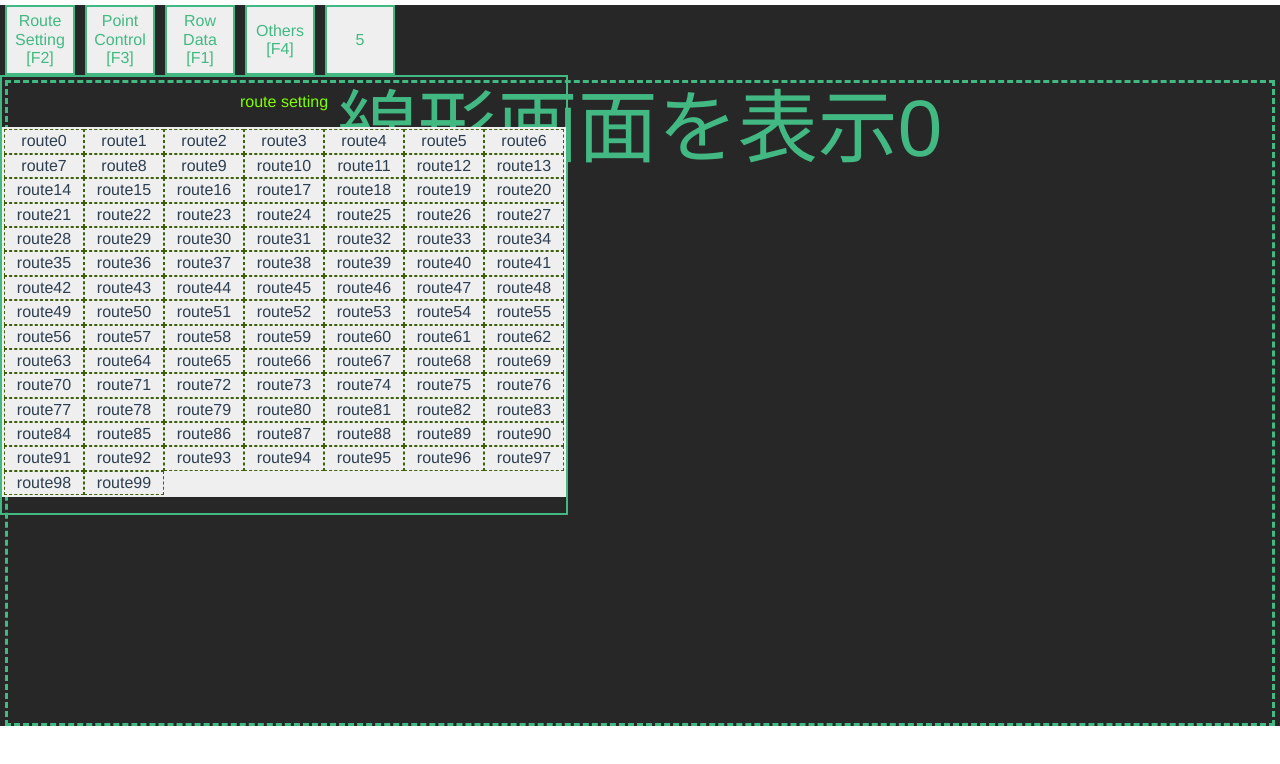
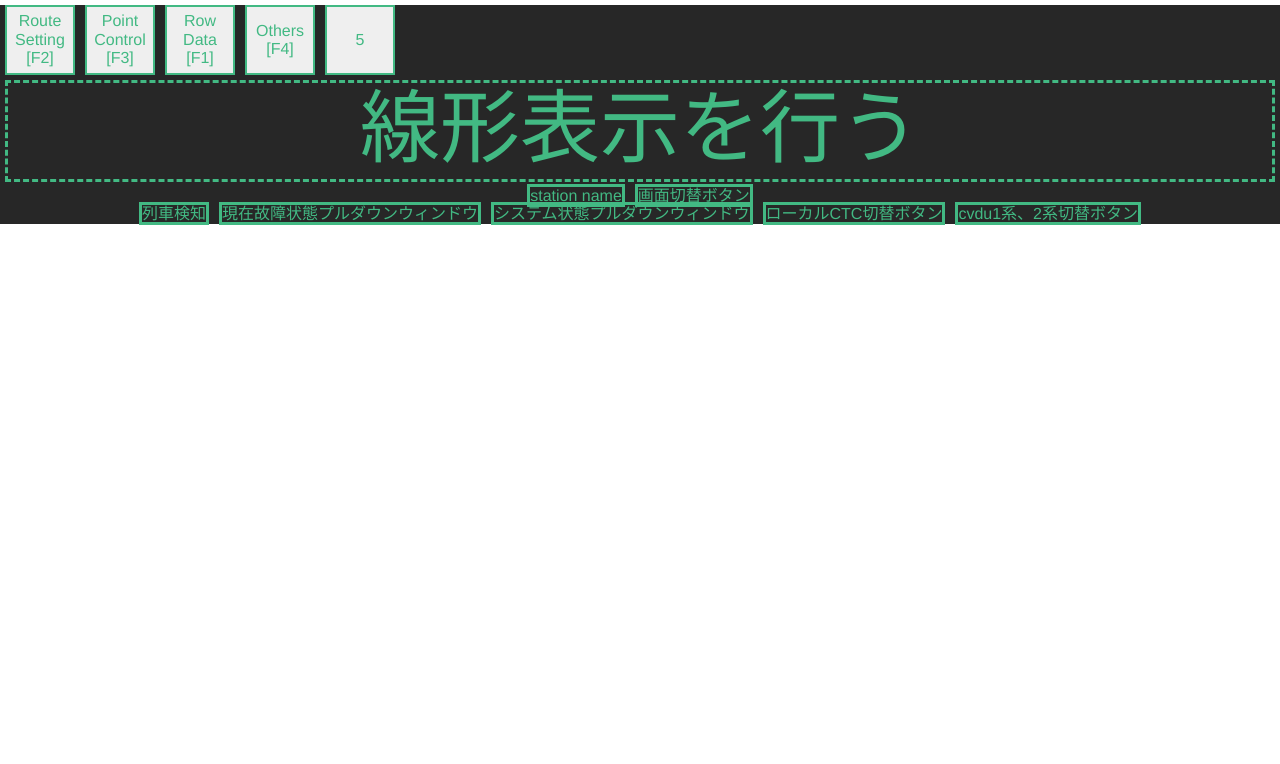
Before and after one commit to absender57/taina_cvdu, a Vue app: page / in a window 1280 px wide. Shown: the top 764 px of the page. Built offline with nearby package versions, Linux system fonts and the light colour scheme.

Commit message:
make submanu

```diff
--- a/src/components/cvdu_main.vue
+++ b/src/components/cvdu_main.vue
@@ -2,28 +2,42 @@
 import tool_bar from "./tool_bar.vue";
 import route_setting from "./route_setting.vue";
 import point_setting from "./point_setting.vue";
+import line_view from "./line_view.vue";
 import { ref } from "vue";
+import { assertNullLiteralTypeAnnotation } from "@babel/types";
+const count = ref(0);
+let routeSettingIsNonvible = ref(true);
+let pointControlIsNonvible = ref(true);
 
-const count: string = ref(0);
+const openedManu = (param: string) => {
+  if (param == "routeSetting") {
+    routeSettingIsNonvible.value = !routeSettingIsNonvible.value;
+    pointControlIsNonvible.value = true;
+  } else if (param == "pointControl") {
+    routeSettingIsNonvible.value = true;
+    pointControlIsNonvible.value = !pointControlIsNonvible.value;
+  }
+};
 </script>
 
 <template>
-  <tool_bar class="tool_bar" />
-  <route_setting class="route_setting" />
-  <point_setting class="point_setting non_visible" />
-  <p>線形画面を表示{{ count }}</p>
+  <tool_bar class="tool_bar" @eventClick="openedManu" />
+  <route_setting
+    class="route_setting"
+    :class="{ non_visible: routeSettingIsNonvible }"
+  />
+  <point_setting
+    class="point_setting"
+    :class="{ non_visible: pointControlIsNonvible }"
+  />
+  <line_view />
 </template>
 
 <!-- Add "scoped" attribute to limit CSS to this component only -->
 <style scoped lang="scss">
-p {
-  margin: 5px;
-  color: #42b983;
-  font-size: 80px;
-  border: dashed;
-  height: 80vh;
+.main {
+  height: 90vh;
 }
-
 .tool_bar {
   position: relative;
 }
@@ -36,7 +50,6 @@ p {
 .point_setting {
   position: absolute;
   border: #42b983 solid 2px;
-  left: 100px;
 }
 
 .non_visible {
--- /dev/null
+++ b/src/components/line_view.vue
@@ -0,0 +1,55 @@
+<script setup lang="ts">
+console.log("test");
+</script>
+
+<template>
+  <p>線形表示を行う</p>
+  <div>
+    <span>station name</span>
+    <span>画面切替ボタン</span>
+    <div>
+      <span>列車検知</span>
+      <span>現在故障状態プルダウンウィンドウ</span>
+      <span>システム状態プルダウンウィンドウ</span>
+      <span>ローカルCTC切替ボタン</span>
+      <span>cvdu1系、2系切替ボタン</span>
+    </div>
+  </div>
+</template>
+
+<!-- Add "scoped" attribute to limit CSS to this component only -->
+<style scoped lang="scss">
+.main {
+  height: 90vh;
+}
+p {
+  margin: 5px;
+  color: #42b983;
+  font-size: 80px;
+  border: dashed;
+  height: 1.2em;
+}
+span {
+  border: #42b983 solid;
+  color: #42b983;
+  margin: 2px 5px;
+}
+
+.tool_bar {
+  position: relative;
+}
+
+.route_setting {
+  position: absolute;
+  border: #42b983 solid 2px;
+}
+
+.point_setting {
+  position: absolute;
+  border: #42b983 solid 2px;
+}
+
+.non_visible {
+  display: none;
+}
+</style>
--- a/src/components/point_setting.vue
+++ b/src/components/point_setting.vue
@@ -1,28 +1,45 @@
-<!-- <script setup lang="ts">
-</script> -->
+<script setup lang="ts">
+const number = 100;
+const numbers = [...Array(number)].map((val, idx) => idx);
+console.log(numbers);
+</script>
 
 <template>
-  <ul class="container">
-    <li>point1</li>
-    <li>point1</li>
-    <li>point1</li>
-    <li>point1</li>
-    <li>point1</li>
-    <li>point1</li>
-    <li>point1</li>
-  </ul>
+  <div>
+    <p>point control</p>
+    <ul class="container">
+      <li v-for="n in numbers" :key="n">point{{ n }}</li>
+    </ul>
+  </div>
 </template>
 
 <!-- Add "scoped" attribute to limit CSS to this component only -->
 <style scoped lang="scss">
 .container {
   list-style: none;
-  display: flex;
+  display: grid;
+  grid-template-columns: repeat(7, 80px);
+  flex-wrap: wrap;
   flex-direction: row;
   background-color: rgb(239, 239, 239);
   padding: 2px;
 }
+
+P {
+  width: auto;
+  color: #42b983;
+  background-color: rgb(239, 239, 239);
+  margin: 0;
+}
+
+ul {
+  margin: 0;
+}
+
 li {
-  margin-right: 10px;
+  padding: 2px 0;
+  flex: 1;
+  color: #42b983;
+  border: dashed rgb(61, 95, 10) 1px;
 }
 </style>
--- a/src/components/route_setting.vue
+++ b/src/components/route_setting.vue
@@ -27,12 +27,19 @@ console.log(numbers);
 
 P {
   width: auto;
-  color: chartreuse;
+  color: #42b983;
+  background-color: rgb(239, 239, 239);
+  margin: 0;
+}
+
+ul {
+  margin: 0;
 }
 
 li {
   padding: 2px 0;
   flex: 1;
+  color: #42b983;
   border: dashed rgb(61, 95, 10) 1px;
 }
 </style>
--- a/src/components/tool_bar.vue
+++ b/src/components/tool_bar.vue
@@ -1,14 +1,17 @@
-<script setup lang="ts">
-console.log("test");
-</script>
+<!-- <script setup lang="ts">
+</script> -->
 
 <template>
   <div class="container">
-    <button class="manu">Route Setting [F2]</button>
-    <button class="manu">Point Control [F3]</button>
+    <button class="manu" @click="$emit('eventClick', 'routeSetting')">
+      Route Setting [F2]
+    </button>
+    <button class="manu" @click="$emit('eventClick', 'pointControl')">
+      Point Control [F3]
+    </button>
     <button class="manu">Row Data [F1]</button>
     <button class="manu">Others [F4]</button>
-    <button class="manu" @click="openChildWindow">5</button>
+    <button class="manu">5</button>
   </div>
 </template>
 
```
